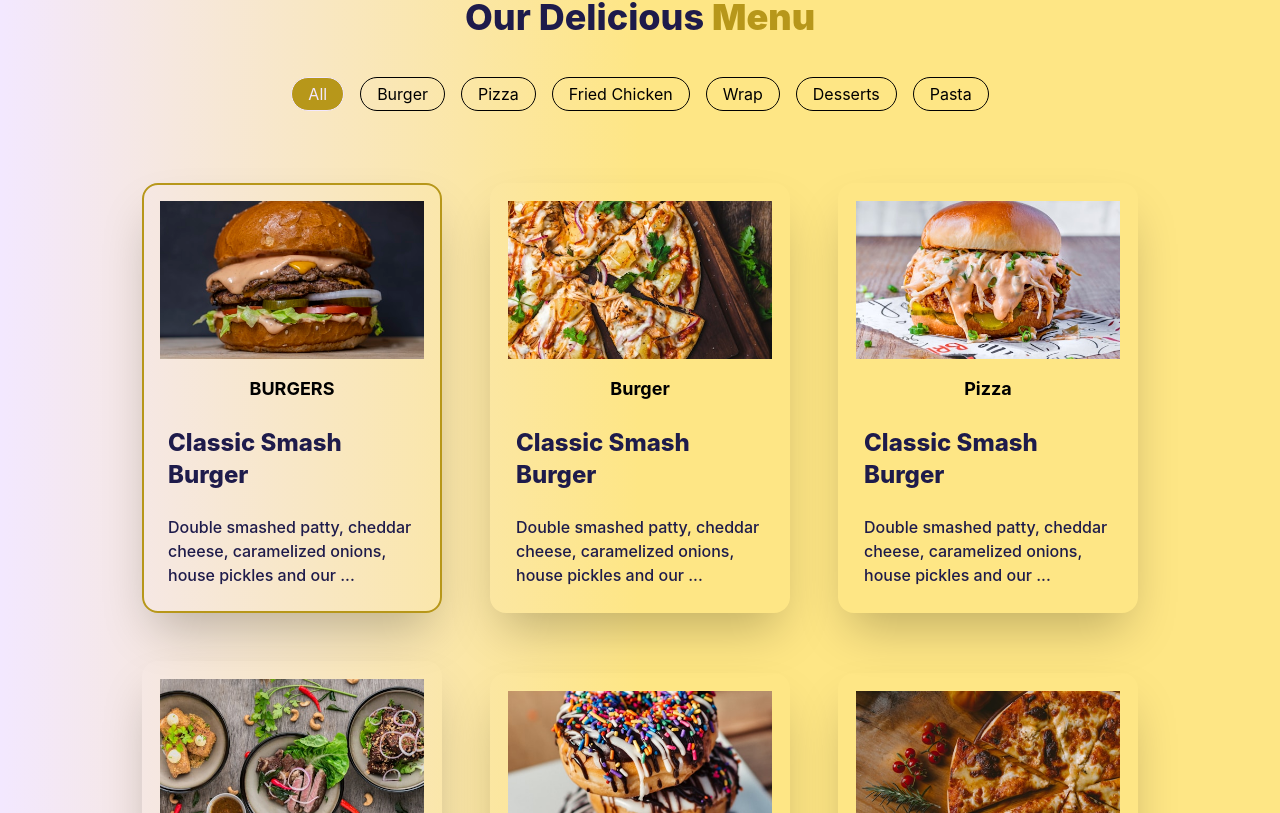
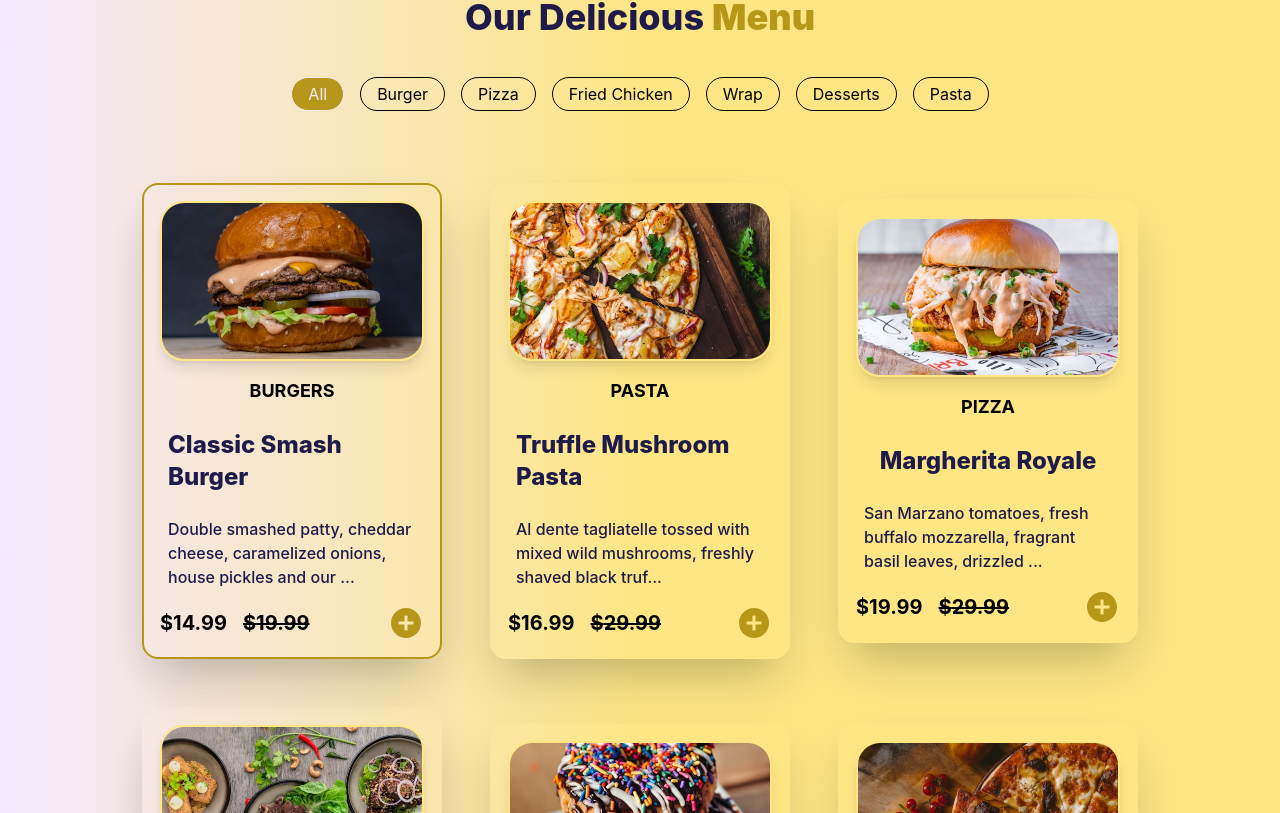
Before and after one commit to Benolinks/laravel_Api-E-commerce, a React (Vite) app: page / in a window 1280 px wide. Shown: the part 1987-2800 px from the top of the page. Built offline with nearby package versions, Linux system fonts and the light colour scheme.

Commit message:
menu second commit

```diff
--- a/src/component/category.ts
+++ b/src/component/category.ts
@@ -90,29 +90,28 @@ export const CategoryImageMenu: CategoryImageMenu[] = [
   {
       id: 2,
     image: categoryMenuTwo,
-    name:"Burger ",
-    category:"Classic Smash Burger",
-    description:"Double smashed patty, cheddar cheese, caramelized onions, house pickles and our legendary special sauce. Made fresh to order on a toasted brioche bun.",
-    prices: 14.99,
-    slashed_Price: 19.99,
-
+    name:"PASTA",
+    category:"Truffle Mushroom Pasta",
+    description:"Al dente tagliatelle tossed with mixed wild mushrooms, freshly shaved black truffle, aged parmesan, fresh thyme and a touch of cream in garlic butter.",
+    prices: 16.99,
+    slashed_Price: 29.99,
   },
   {
       id: 3,
     image: categoryMenuThree,
     name:"Pizza",
-    category:"Classic Smash Burger",
-    description:"Double smashed patty, cheddar cheese, caramelized onions, house pickles and our legendary special sauce. Made fresh to order on a toasted brioche bun.",
-    prices: 14.99,
-    slashed_Price: 19.99,
+    category:"Margherita Royale",
+    description:"San Marzano tomatoes, fresh buffalo mozzarella, fragrant basil leaves, drizzled with Italian truffle oil on a hand-stretched sourdough base..",
+    prices: 19.99,
+    slashed_Price: 29.99,
 
   },
   {
       id: 4,
     image: categoryMenuFour,
     name:"Fried Chicken",
-    category:"Fried Chicken",
-    description:"Crispy fried chicken breast, served with your choice of sides.",
+    category:"Nashville Hot Chicken",
+    description:"Extra-crispy fried chicken tossed in our signature fiery Nashville spice blend, served with honey drizzle and house pickles on a toasted brioche bun.",
     prices: 12.99,
     slashed_Price: 16.99,
 
@@ -121,8 +120,8 @@ export const CategoryImageMenu: CategoryImageMenu[] = [
       id: 5,
     image: categoryMenuFive,
     name:"Wrap",
-    category:"Wrap",
-    description:"Freshly made wrap with your choice of fillings.",
+    category:"Loaded Fajita Wrap",
+    description:"Grilled chicken strips, saut�ed bell peppers and onions, sour cream, fresh guacamole and salsa wrapped in a warm flour tortilla with melted cheddar.",
     prices: 10.99,
     slashed_Price: 14.99,
 
@@ -131,8 +130,8 @@ export const CategoryImageMenu: CategoryImageMenu[] = [
       id: 6,
     image: categoryMenuSix,
     name:"Dessert",
-    category:"Dessert",
-    description:"Delicious dessert options to satisfy your sweet tooth.",
+    category:"Nutella Lava Cake",
+    description:"Warm molten chocolate cake with a gooey Nutella center, served alongside Madagascar vanilla bean ice cream with salted caramel drizzle and fresh berries.",
     prices: 8.99,
     slashed_Price: 12.99,
 
--- a/src/pages/menu.tsx
+++ b/src/pages/menu.tsx
@@ -1,31 +1,50 @@
 import ReusableText from '../component/reusableText';
+import { IoBookOutline } from "react-icons/io5";
+import { TbTruckDelivery } from "react-icons/tb";
+import { CategoryImage, CategoryImageMenu, CategoryMenu } from "../component/category";
+import { useEffect, useState } from "react";
+import { MdAddCircle } from "react-icons/md";
+
+import offimage from "../../sarab/img/off-img.jpg";
 
 
-import { CategoryImageMenu, CategoryMenu } from '../component/category';
-import { useState } from 'react';
+const Menu = () => {
+  const [isActive, setIsActive] = useState<number | null>(1);
 
-const Menu = () => {
+  const now = new Date()
 
-  const [isActive, setIsActive] = useState<number | null>(1);
+  const [time, setTime] = useState(now)
+
+  useEffect(()=>{
+
+   const interval = setInterval(()=>{
+    setTime(new Date())
+    },1000);
+    return ()=> clearInterval(interval);
+  },[]);
+
+
+
   return (
     <main>
-      <div>
-        <ReusableText name="What's Cooking"
-        description="Our Delicious " strong="Menu"
+      <div >
+        <ReusableText
+          name="What's Cooking"
+          description="Our Delicious "
+          strong="Menu"
           className1="text-center mt-4"
           className2="mt-2 text-center"
+          id="Menu"
         />
 
-        <div className='flex flex-row gap-4 items-center m-auto w-fit p-4 flex-wrap justify-center mt-6 '>
-         {CategoryMenu.map((category)=>{
-          return (
-            <div key={category.id}
-
-            >
-              <div
-              onLoad={()=>setIsActive(1)}
-              onClick={()=>setIsActive(category.id)}
-              className={` border border-[#fee685 ]
+        <div className="flex flex-row gap-4 items-center m-auto w-fit p-4 flex-wrap justify-center mt-6 " >
+          {CategoryMenu.map((category) => {
+            return (
+              <div key={category.id} >
+                <div
+                  onLoad={() => setIsActive(1)}
+                  onClick={() => setIsActive(category.id)}
+                  className={` border border-[#fee685 ]
                 shadow-4xl rounded-4xl py-1 text-center
                 items-center px-4
               border-[#f3e8ff ]
@@ -33,51 +52,208 @@ const Menu = () => {
                hover:text-[#b7971a]
                transition-all
                duration-300
-               ${isActive === category.id
-                ? 'text-[#f3e8ff] bg-[#b7971a] hover:bg-[#b7971a]  ' : ''}`}
-              >  <h2>{category.name}</h2>
+               ${
+                 isActive === category.id
+                   ? "text-[#f3e8ff] bg-[#b7971a] hover:bg-[#b7971a]  "
+                   : ""
+               }`}
+                >
+                  {" "}
+                  <h2>{category.name}</h2>
+                </div>
               </div>
-
-            </div>
-          )
-         })}
-
-
+            );
+          })}
         </div>
 
         {/* Menu image Items */}
 
-         <div className='flex flex-row gap-4 items-center m-auto w-fit p-4 flex-wrap justify-center mt-6 '>
-          {CategoryImageMenu.map((item)=>{
+        <div className="flex flex-row gap-4 items-center m-auto w-fit p-4 flex-wrap justify-center mt-6 ">
+          {CategoryImageMenu.map((item) => {
             return (
               <div
-              onClick={()=>setIsActive(item.id)}
-              key={item.id}
-              className={`flex flex-col gap-2 items-center justify-center p-4 m-4 shadow-2xl rounded-2xl border-2 xl:w-75 md:w-70   transition-all duration-300
-              ${isActive === item.id ? 'border-[#b7971a]' : 'border-transparent'}`}>
-                <img src={item.image} alt={item.name} />
-                <h4 className='text-lg font-bold items-start
+                onClick={() => setIsActive(item.id)}
+                key={item.id}
+                className={`flex flex-col gap-2 items-center
+                justify-center p-4 m-4 shadow-2xl rounded-2xl border-2 xl:w-75 md:w-70
+                transition-all duration-300
+              ${isActive === item.id ? "border-[#b7971a]" : "border-transparent"}`}
+              >
+                <img
+                  className=" rounded-3xl
+                 border-2
+                  border-[#fee685] shadow-lg"
+                  src={item.image}
+                  alt={item.name}
+                  loading="lazy"
+                  decoding="async"
+                />
+                <h4
+                  className="text-lg font-bold items-start
                 flex justify-start text-left  border-[#fee685] p-2
-                rounded-md'>
-                  {item.name}</h4>
-                  <h1 className='text-2xl font-extrabold items-start
+                rounded-md"
+                >
+                  {item.name.toUpperCase()}
+                </h4>
+                <h1
+                  className="text-2xl font-extrabold items-start
                 flex justify-start text-left text-[#1e1b4b]  border-[#fee685] p-2
-                rounded-md'>
-                  {item.category}</h1>
-                  <h4 className='text-md font-medium items-start
+                rounded-md"
+                >
+                  {item.category}
+                </h1>
+                <h4
+                  className="text-md font-medium items-start
                 flex justify-start text-left text-[#1e1b4b] border-[#fee685] p-2
-                rounded-md'>
+                rounded-md"
+                >
                   {item.description.length > 80
-                  ? item.description.substring(0, 80) + "..." :
-                   item.description}
+                    ? item.description.substring(0, 80) + "..."
+                    : item.description}
                 </h4>
+
+                <div className="flex flex-row gap-4 items-center justify-between w-full font-bold text-xl">
+                  <div className="flex flex-row gap-4 items-center justify-start">
+                    <h2>${item.prices.toFixed(2)}</h2>
+
+                    <del>${item.slashed_Price.toFixed(2)}</del>
+                  </div>
+
+                  <h3 className="text-4xl text-[#b7971a]">
+                    <MdAddCircle />
+                  </h3>
+                </div>
               </div>
-            )
+            );
           })}
-         </div>
+        </div>
+
+        {/* full menu button  */}
+        <div
+          className="flex flex-row gap-2 w-max items-center
+          text-center align-middle mt-4 mb-5 m-auto
+           text-[#f3e8ff] bg-[#b7971a] py-2 px-3
+           rounded-2xl shadow-2xl hover:bg-[#f3e8ff] font-bold
+            hover:text-[#b7971a] transition-all duration-300"
+        >
+          <IoBookOutline />
+          <button>View Full Menu</button>
+        </div>
+
+     {/* percentage off */}
+
+          <div className="mx-auto flex min-h-[calc(100vh-80px)] w-full max-w-7xl flex-col items-center justify-center gap-10 px-6 py-12 sm:px-10 md:flex-col xl:flex-row lg:px-16">
+                  <div className="max-w-xl
+
+                  text-center md:text-left">
+                    <p
+                      className="mb-4 text-sm font-bold
+                      uppercase tracking-[0.2em] text-[#a855f7]"
+                      id="Home"
+                    >
+                      Limited Time Offer
+                    </p>
+                    <h1
+                      className="text-4xl font-extrabold
+                   leading-tight
+                    text-[#1e1b4b]
+                    sm:text-5xl lg:text-6xl"
+                    >
+
+                      Get 30% Off
+Our Signature{" "}
+                      <span className="text-[#b7971a] font-extrabold">Burger</span>Meal
+                    </h1>
+                    <p className="mx-auto mt-6 max-w-lg text-base leading-7 text-gray-500 sm:text-xl xl:text-xl md:mx-0">
+                      Don't miss our weekend special - grab our award-winning signature burger combo
+                      with loaded fries and a premium shake at an unbeatable price.
+                    </p>
+                    {/* timer */}
+                    <div className="flex flex-row
+                    justify-start  w-max
+                    rounded-3xl mt-8">
+
+                     <div className="p-4 bg-[#a855f7]
+                      rounded-3xl border-2 border-[#f3e8ff]
+                      text-[#1e1b4b] font-bold text-4xl">
+                        {String(time.getHours()).padStart(2, "0")}
+                        <p className="text-lg font-medium">Hours</p>
+                      </div>
+                     <div className="p-4 rounded-3xl
+                     border-2 border-[#f3e8ff] bg-[#a855f7]
+                      text-[#1e1b4b] font-bold text-4xl">
+                        {String(time.getMinutes()).padStart(2 ,"0")}
+                        <p className="text-lg font-medium">minutes</p>
+                        </div>
+                     <div className="p-4 rounded-3xl
+                     border-2 border-[#f3e8ff] bg-[#a855f7]
+                      text-[#1e1b4b] font-bold text-4xl">
+                        {String(time.getSeconds()).padStart(2,"0")}
+                        <p className="text-lg font-medium">Seconds</p>
+                        </div>
+                    </div>
+
+                    {/* Explore and watch button  */}
+                    {/* full menu button  */}
+        <div
+          className="flex flex-row gap-2 w-max items-center
+           align-middle mt-4 mb-5 font-bold
+           text-[#f3e8ff] bg-[#b7971a] py-2 px-3
+           rounded-2xl shadow-2xl hover:bg-[#f3e8ff]
+            hover:text-[#b7971a] transition-all duration-300"
+        >
+          <TbTruckDelivery />
+          <button>Grab The Deal</button>
+        </div>
+                  </div>
+                  {/*  image div  */}
+                  <div >
+                    <div
+                      className=" -inset-3 rounded-4xl
+                   bg-[#fee685]/70 sm:-inset-5 "
+                    />
+                    <img
+                      className="
+                       w-full rounded-4xl
+                     object-cover shadow-xl aspect-auto"
+                      src={offimage}
+                      alt="cripsy burger"
+                    />
+                  </div>
+                  </div>
+
+          {/* ========================= */}
+
+          {/* food show case section  */}
+
+          <ReusableText name='Food Showcase'
+          description='Lets See Our'
+          strong=' Fast Food'
+          className2='flex text-center m-auto justify-center' />
+
+          <div className='flex gap-4
+          flex-wrap m-auto p-10
+          align-middle items-center
+          justify-center w-full'>
+            {
+              CategoryImage.map((category)=>{
+                return (
+                  <div key={category.id}>
+                    <div>
+                      <img
+                      className='rounded-2xl w-full'
+                      src={category.image} alt="" />
+                    </div>
+
+                  </div>
+                )
+              })
+            }
+
+          </div>
       </div>
     </main>
-  )
-}
+  );
+};
 
-export default Menu
+export default Menu;
--- a/src/pages/screen.tsx
+++ b/src/pages/screen.tsx
@@ -8,6 +8,7 @@ const Screen = () => {
   return (
     <div
     style={{background: "linear-gradient(to left ,#fee685 ,#fee685  , #f3e8ff"}}
+
     >
       <Header />
       <Home/>
```
Also changed, not shown: src/component/header.tsx (+4 -3 lines), src/component/reusableText.tsx (+8 -3 lines), src/pages/about.tsx (+7 -2 lines), src/pages/home.tsx (+8 -5 lines).
